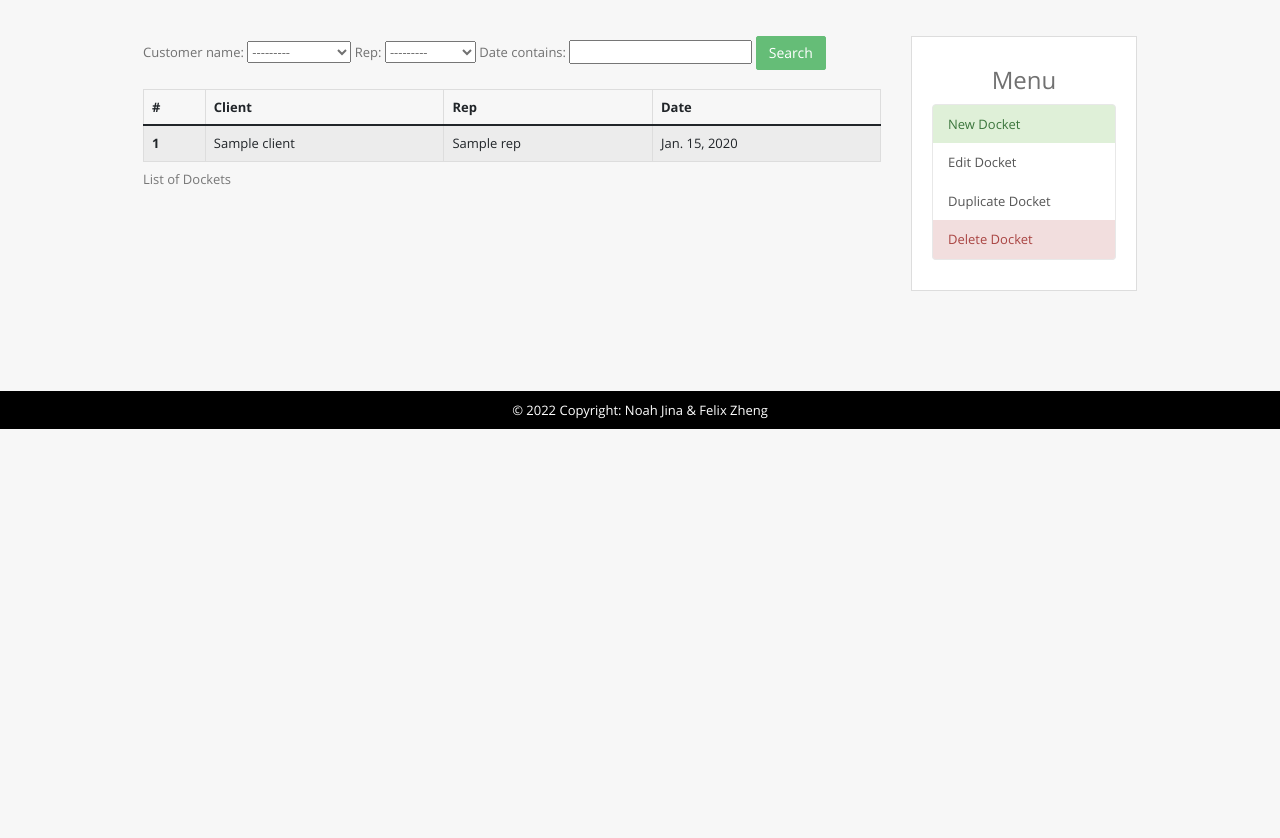
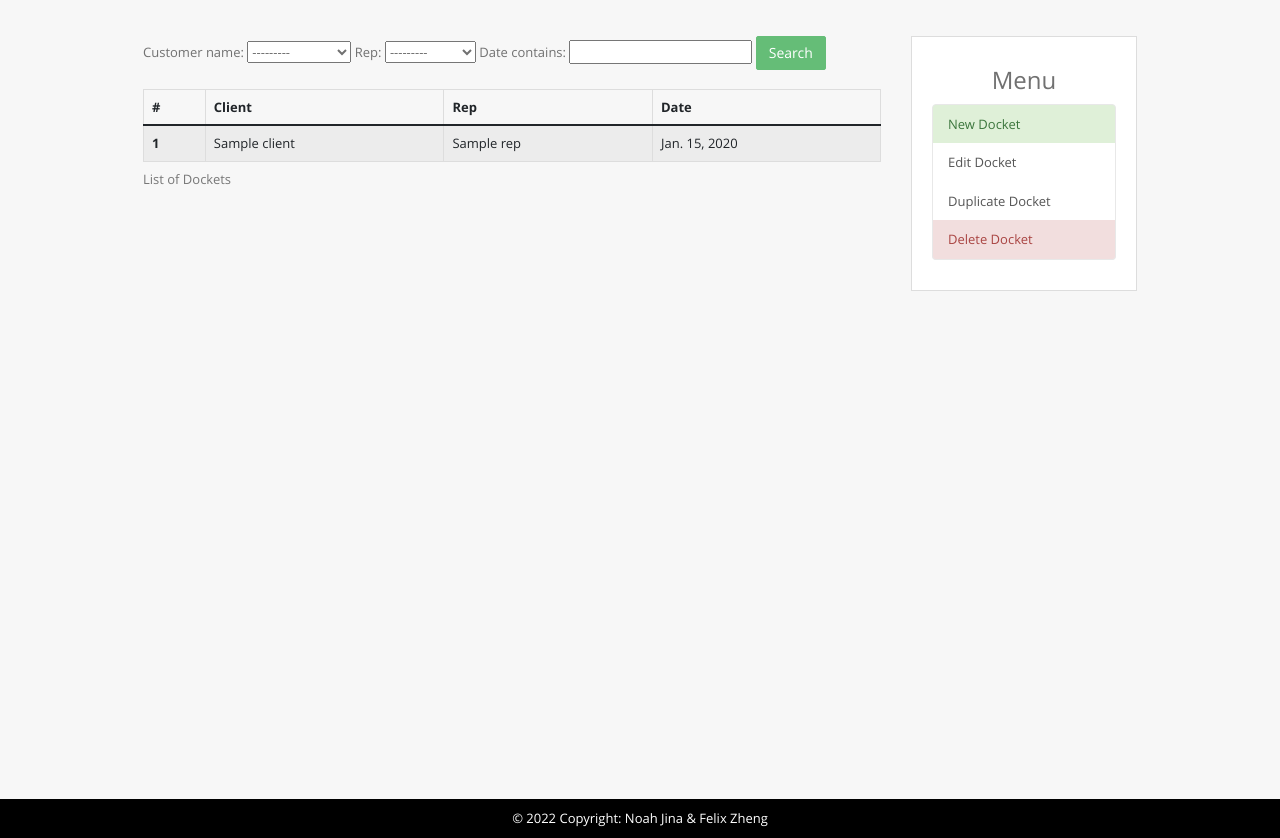
Before and after one commit to noahj9/StockDock, a Django app: page /dockets/ in a window 1280 px wide. Shown: the part 83-921 px from the top of the page. Before the commit the page ends 512 px from the top, so only its background shows below. Run offline with Django 4.2, Linux system fonts and the light colour scheme; tables that the repository leaves empty hold one stand-in row (values such as "Sample post"); some libraries are stand-ins or nearby versions.

Commit message:
footer fix

```diff
--- a/webApp_PrintSoftware/Dockets/templates/dockets/base.html
+++ b/webApp_PrintSoftware/Dockets/templates/dockets/base.html
@@ -65,7 +65,7 @@
     </header>
 
     <!-- Right Side Menu bar -->
-    <main role="main" class="container-fluid">
+    <main role="main" class="container-fluid min-vh-100">
         <div class="row">
         <div class="col-md-9">
             {% if messages %}
```
